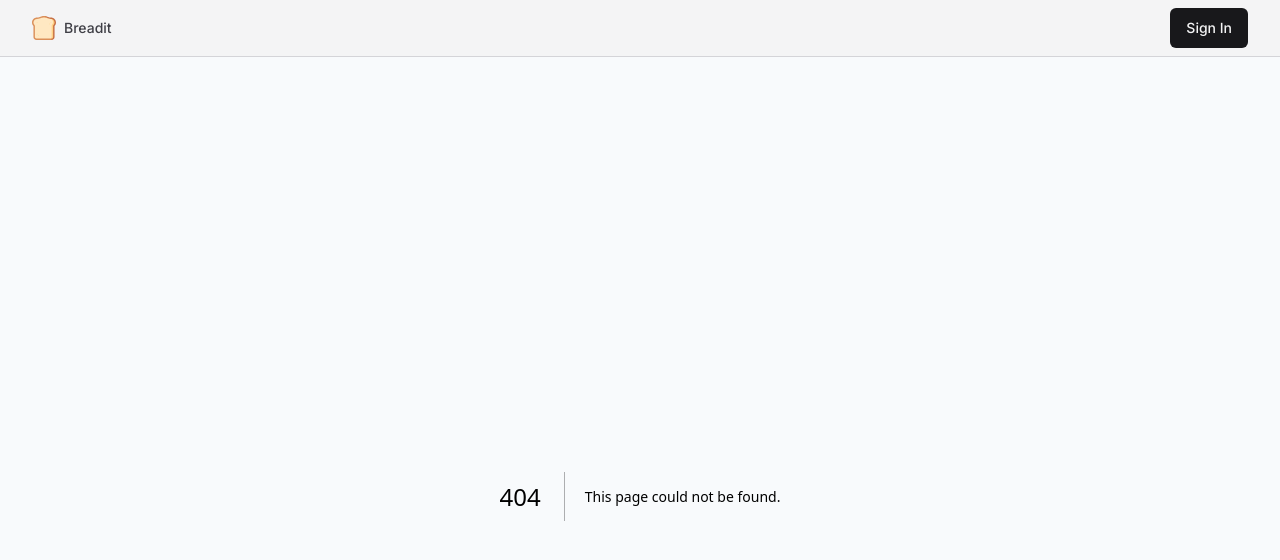
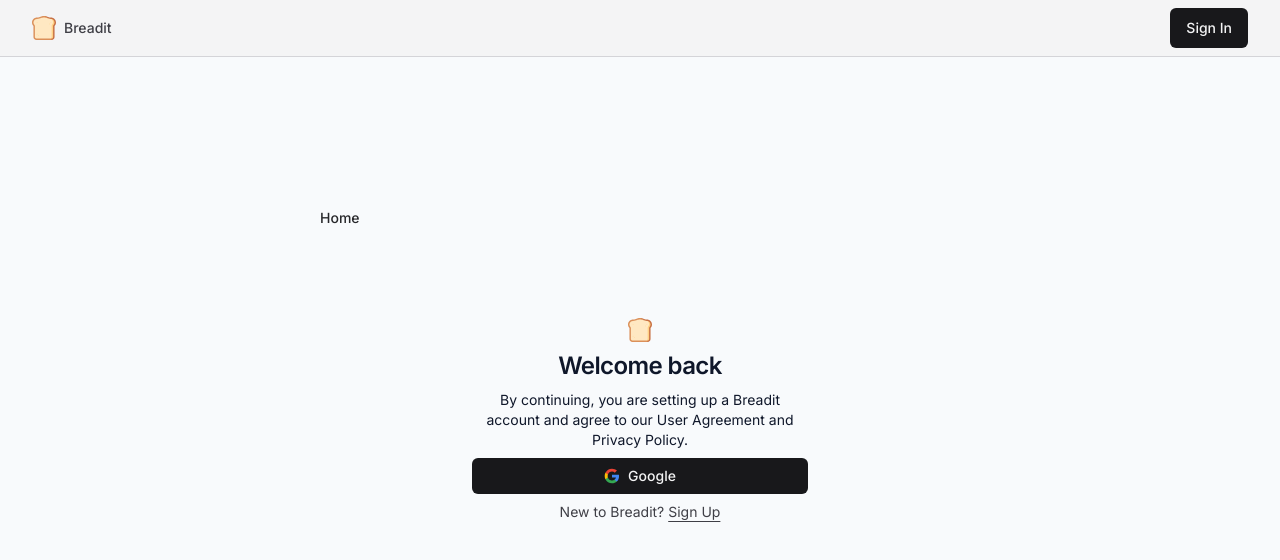
Before and after one commit to ganeshamtailor/reddit-clone, a Next.js app: page /sign-in in a window 1280 px wide. Before the commit this address had no page. Shown: the top 560 px of the page. Built offline with nearby package versions, Linux system fonts and the light colour scheme.

Commit message:
Added Signin component

```diff
--- /dev/null
+++ b/src/app/(auth)/sign-in/page.tsx
@@ -0,0 +1,27 @@
+import SignIn from '@/components/SignIn'
+import { buttonVariants } from '@/components/ui/Button'
+import { cn } from '@/lib/utils'
+import Link from 'next/link'
+import { FC } from 'react'
+
+
+const page: FC = () => {
+  return (
+    <div className='absolute inset-0'>
+      <div className='h-full max-w-2xl mx-auto flex flex-col items-center justify-center gap-20'>
+        <Link
+          href='/'
+          className={cn(
+            buttonVariants({ variant: 'ghost' }),
+            'self-start -mt-20'
+          )}>
+          Home
+        </Link>
+
+        <SignIn />
+      </div>
+    </div>
+  )
+}
+
+export default page
--- a/src/components/Icons.tsx
+++ b/src/components/Icons.tsx
@@ -29,6 +29,27 @@
           </g>
         </g>
       </svg>
+    ),
+    google: (props: LucideProps) => (
+      <svg {...props} viewBox='0 0 24 24'>
+        <path
+          d='M22.56 12.25c0-.78-.07-1.53-.2-2.25H12v4.26h5.92c-.26 1.37-1.04 2.53-2.21 3.31v2.77h3.57c2.08-1.92 3.28-4.74 3.28-8.09z'
+          fill='#4285F4'
+        />
+        <path
+          d='M12 23c2.97 0 5.46-.98 7.28-2.66l-3.57-2.77c-.98.66-2.23 1.06-3.71 1.06-2.86 0-5.29-1.93-6.16-4.53H2.18v2.84C3.99 20.53 7.7 23 12 23z'
+          fill='#34A853'
+        />
+        <path
+          d='M5.84 14.09c-.22-.66-.35-1.36-.35-2.09s.13-1.43.35-2.09V7.07H2.18C1.43 8.55 1 10.22 1 12s.43 3.45 1.18 4.93l2.85-2.22.81-.62z'
+          fill='#FBBC05'
+        />
+        <path
+          d='M12 5.38c1.62 0 3.06.56 4.21 1.64l3.15-3.15C17.45 2.09 14.97 1 12 1 7.7 1 3.99 3.47 2.18 7.07l3.66 2.84c.87-2.6 3.3-4.53 6.16-4.53z'
+          fill='#EA4335'
+        />
+        <path d='M1 1h22v22H1z' fill='none' />
+      </svg>
     )
 
 }
--- /dev/null
+++ b/src/components/SignIn.tsx
@@ -0,0 +1,28 @@
+import Link from "next/link"
+import { Icons } from "./Icons"
+import UserAuthForm from "./UserAuthForm"
+
+const SignIn = () => {
+  return <div className="container mx-auto flex w-full flex-col justify-center space-y-6 sm:w-[400px]">
+    <div className="flex flex-col space-y-2 text-center">
+        <Icons.logo className="mx-auto h-6 w-6" />
+        <h1 className="text-2xl font-semibold tracking-tight">Welcome back</h1>
+        <p className="text-sm max-w-xs mx-auto">
+            By continuing, you are setting up a Breadit account and agree to our User Agreement and Privacy Policy.
+        </p>
+
+        {/* sign in form */}
+        <UserAuthForm />
+
+        <p className="px-8 text-center text-sm text-zinc-700">
+            New to Breadit?{' '}
+            <Link href='/sign-up' className="hover:text-zinc-800 text-sm underline underline-offset-4">
+                Sign Up
+            </Link>
+        </p>
+
+    </div>
+  </div>
+}
+
+export default SignIn
--- /dev/null
+++ b/src/components/UserAuthForm.tsx
@@ -0,0 +1,34 @@
+'use client';
+import { cn } from '@/lib/utils'
+import { FC, useState } from 'react'
+import { Button } from './ui/Button'
+import { signIn } from 'next-auth/react'
+import { Icons } from './Icons';
+
+
+interface UserAuthFormProps extends React.HTMLAttributes<HTMLDivElement>{}
+
+const UserAuthForm: FC<UserAuthFormProps> = ({className, ...props}) => {
+
+  const [isLoading ,setIsLoading] =  useState<boolean>(false)
+  const loginWithGoogle = async () => {
+    setIsLoading(true)
+    try {
+      await signIn('google')
+    } catch (error) {
+      // toast notification
+    } finally {
+      setIsLoading(false)
+    }
+  }
+  return (
+    <div className={cn('flex justify-center', className)}{...props}>
+        <Button onClick={loginWithGoogle} isLoading={isLoading} size="sm" className='w-full'>
+          {isLoading ? null : <Icons.google className='h-4 w-4 mr-2' />}
+          Google
+        </Button>
+    </div>
+  )
+}
+
+export default UserAuthForm
```
